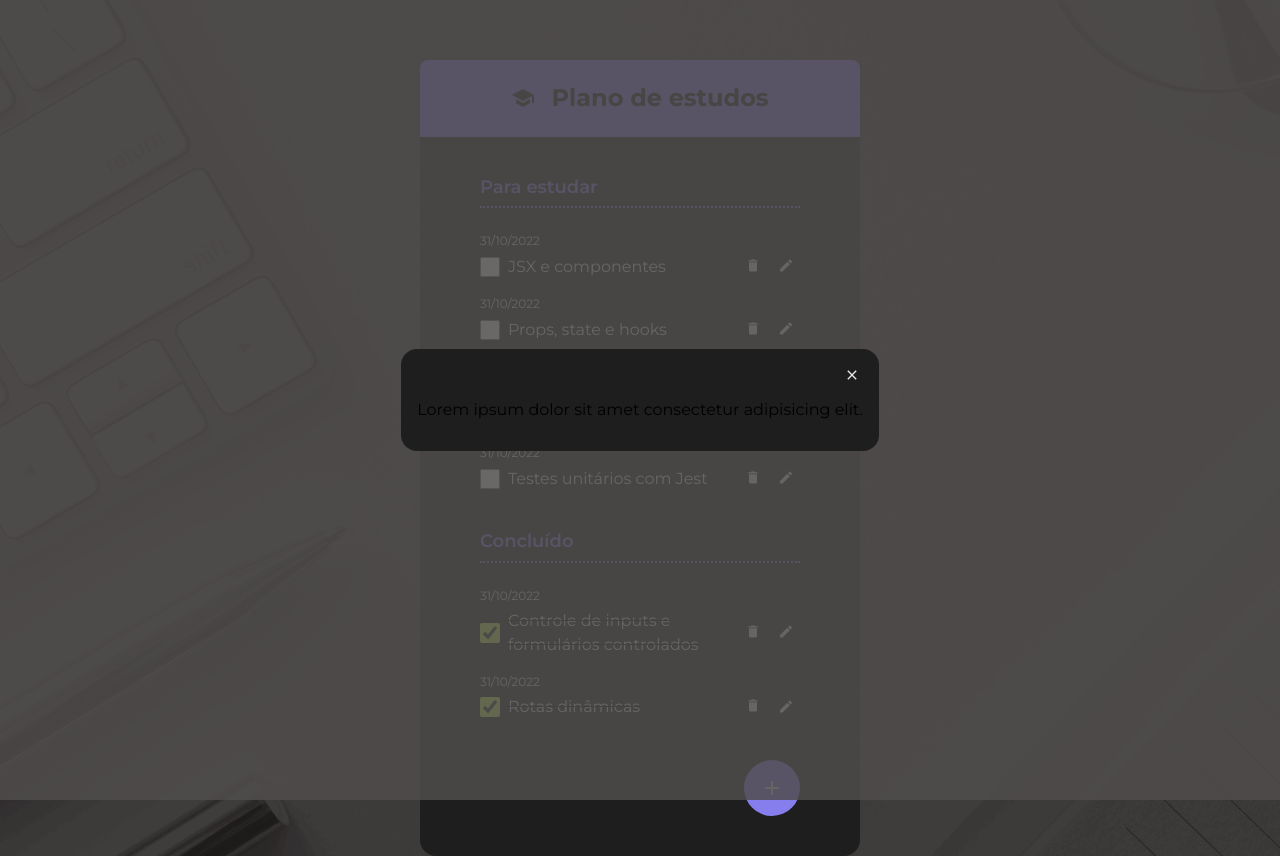
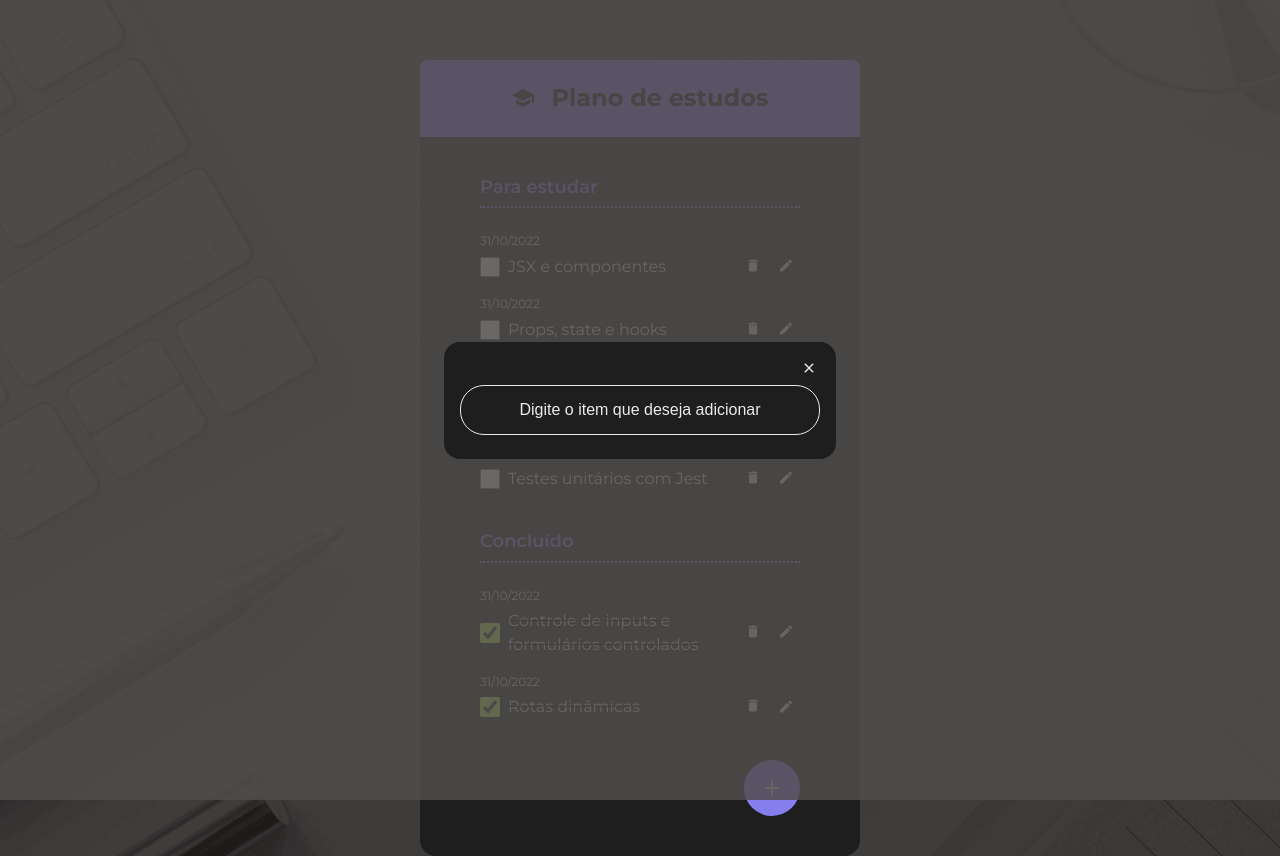
Before and after one commit to diegosilveira94/react-todo-list, a React (Vite) app: page / in a window 1280 px wide. Both pictures are taken after a click on the button 772 px from the left and 787 px from the top of the page. Built offline with nearby package versions, Linux system fonts and the light colour scheme.

Commit message:
feat: new component Text Input and our styles

```diff
--- a/src/App.jsx
+++ b/src/App.jsx
@@ -10,6 +10,7 @@
 import { SubHeading } from "./components/SubHeading";
 import { ToDoItem } from "./components/ToDoItem";
 import { ToDoList } from "./components/ToDoList";
+import { TextInput } from "./components/TextInput";
 
 const todos = [
   {
@@ -82,7 +83,11 @@
           </ToDoList>
           <Footer>
             <Dialog isOpen={showDialog} onClose={toggleDialog}>
-              {<p>Lorem ipsum dolor sit amet consectetur adipisicing elit.</p>}
+              {
+                <form>
+                  <TextInput placeholder="Digite o item que deseja adicionar" />
+                </form>
+              }
             </Dialog>
             <FabButton onClick={toggleDialog}>
               <IconPlus />
--- a/src/components/Dialog/dialog.style.css
+++ b/src/components/Dialog/dialog.style.css
@@ -19,3 +19,7 @@
   border: none;
   cursor: pointer;
 }
+
+.dialog .body {
+  padding: 8px 0;
+}
--- a/src/components/Dialog/index.jsx
+++ b/src/components/Dialog/index.jsx
@@ -29,7 +29,7 @@
             <IconClose />
           </button>
         </div>
-        {children}
+        <div className="body">{children}</div>
       </dialog>
     </>
   );
--- /dev/null
+++ b/src/components/TextInput/index.jsx
@@ -0,0 +1,5 @@
+import "./text-input.style.css";
+
+export function TextInput({ ...props }) {
+  return <input {...props} className="text-input" />;
+}
--- /dev/null
+++ b/src/components/TextInput/text-input.style.css
@@ -0,0 +1,17 @@
+.text-input {
+  width: 360px;
+  max-width: 100%;
+  padding: 12px 16px;
+  color: #eaeaea;
+  font-size: 16px;
+  line-height: 150%;
+  font-weight: 400;
+  border-radius: 24px;
+  border: 1px solid #eaeaea;
+  background-color: transparent;
+  text-align: center;
+}
+
+.text-input::placeholder {
+  color: #eaeaea;
+}
--- a/src/index.css
+++ b/src/index.css
@@ -1,8 +1,12 @@
+* {
+  box-sizing: border-box;
+}
+
 body {
   font-family: "Montserrat", sans-serif;
   margin: 0;
-  background-color: #403C3B;
-  background-image: url('/bg.png');
+  background-color: #403c3b;
+  background-image: url("/bg.png");
   background-repeat: no-repeat;
   background-position: top center;
   background-size: auto;
```
